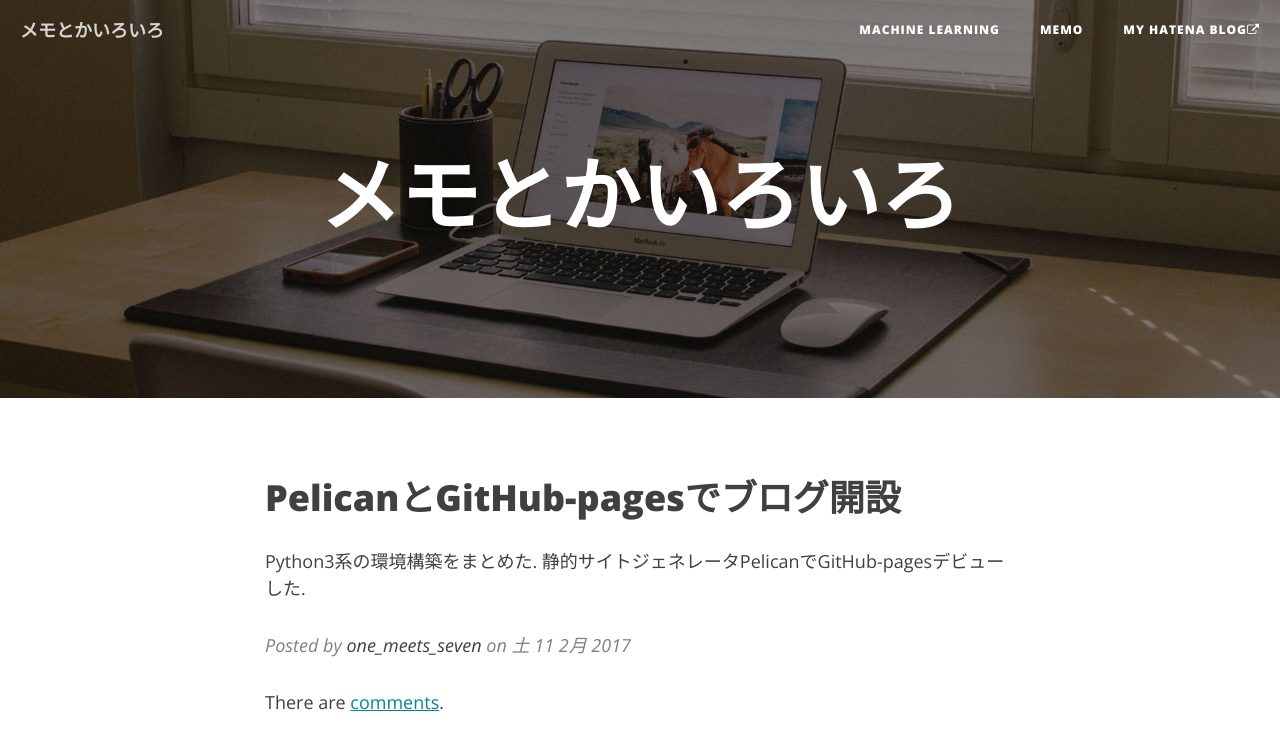
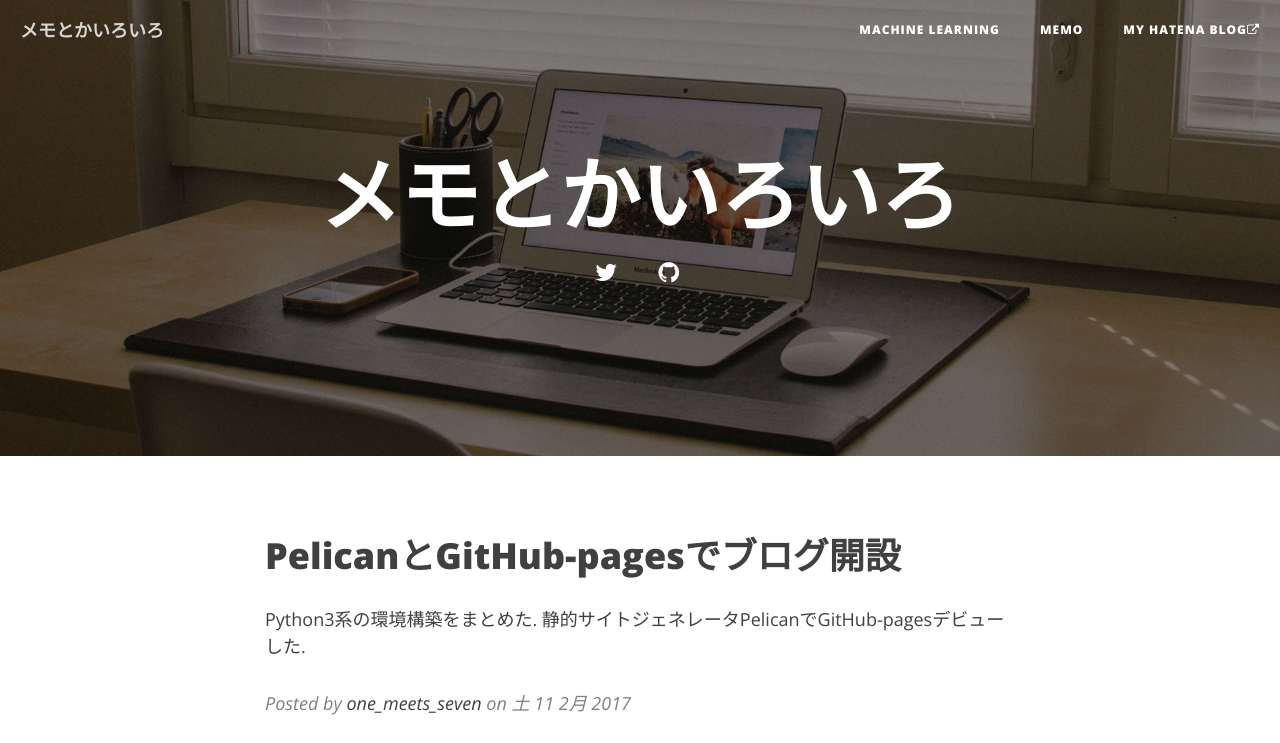
Before and after one commit to kazukousen/kazukousen.github.io, a plain HTML site: page index.html in a window 1280 px wide. Shown: the top 743 px of the page. Drawn offline with nearby package versions, Linux system fonts and the light colour scheme.

Commit message:
Update documentation

```diff
--- a/index.html
+++ b/index.html
@@ -78,6 +78,22 @@
                 <div class="col-lg-8 col-lg-offset-2 col-md-10 col-md-offset-1">
                     <div class="page-heading">
                         <h1>メモとかいろいろ</h1>
+                            <ul class="list-inline text-center">
+                                <li>
+                                    <a href="https://twitter.com/one_meets_seven">
+                                        <span class="fa-stack fa-lg">
+                                            <i class="fa fa-twitter fa-stack-1x fa-inverse"></i>
+                                        </span>
+                                    </a>
+                                </li>
+                                <li>
+                                    <a href="https://github.com/kazukousen">
+                                        <span class="fa-stack fa-lg">
+                                            <i class="fa fa-github fa-stack-1x fa-inverse"></i>
+                                        </span>
+                                    </a>
+                                </li>
+                            </ul>
                     </div>
                 </div>
             </div>
```
